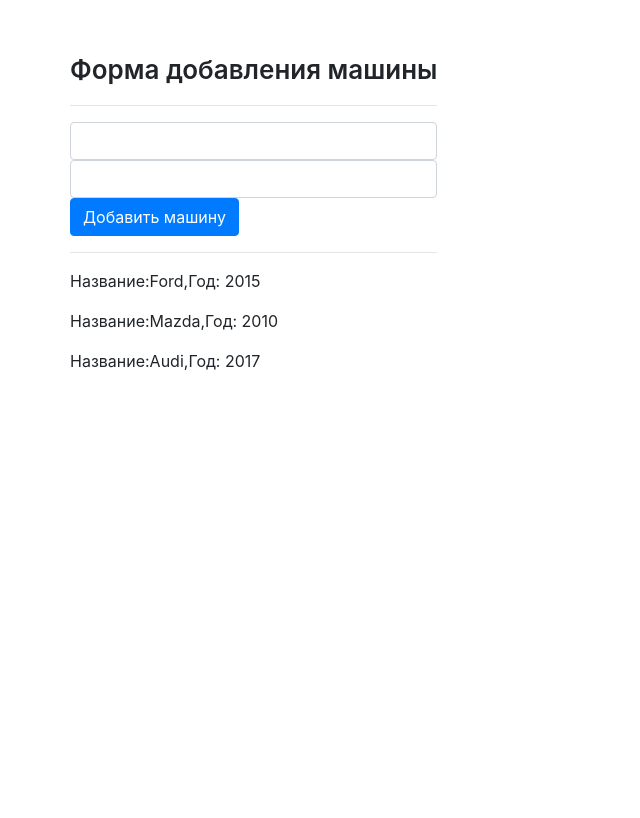
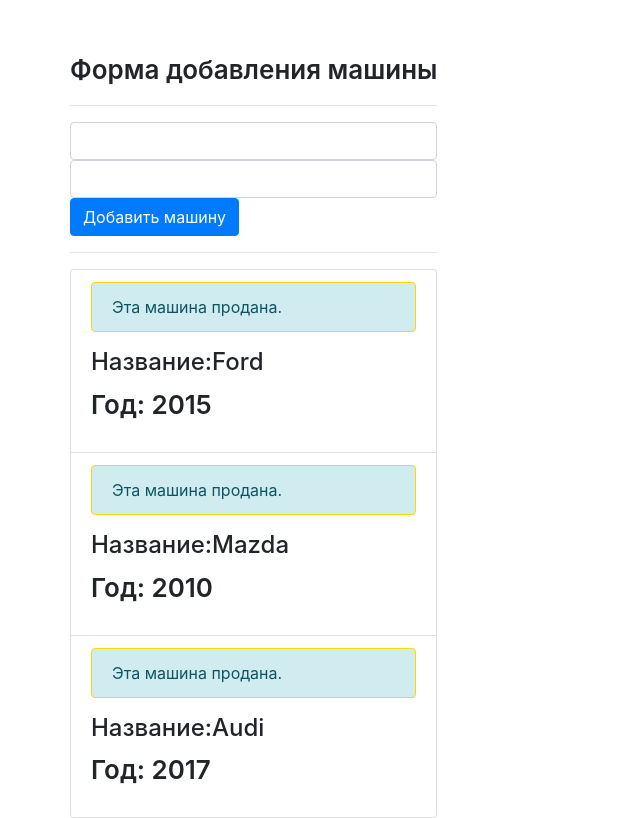
Before and after one commit to EvgenySamohvalov/Home_bookkeeping, an Angular app: page / in a window 1280 px wide. Shown: the whole page, without its empty margins (0-640 px from the left). Built offline with nearby package versions, Linux system fonts and the light colour scheme.

Commit message:
feat:learn ContentChild

```diff
--- a/src/app/car/car.component.html
+++ b/src/app/car/car.component.html
@@ -1 +1,2 @@
-<p>Название:{{ car.name }},Год: {{ car.year }}</p>
+<div class="alert alert-info">Эта машина продана.</div>
+<ng-content></ng-content>
--- a/src/app/car/car.component.ts
+++ b/src/app/car/car.component.ts
@@ -1,4 +1,4 @@
-import { Component, Input } from '@angular/core';
+import { Component, Input, ContentChild, ElementRef } from '@angular/core';
 
 @Component({
   selector: 'app-car',
@@ -7,6 +7,9 @@
 })
 export class CarComponent {
   @Input('carItem')car : {name: string, year: number};
+  @ContentChild('carHeading',{ static: false }) carHeading: ElementRef;
 
-  private carItem = false;
+  ngAfterViewInet() {
+    console.log(this.carHeading);
+  }
 }
--- a/src/app/cars/cars.component.html
+++ b/src/app/cars/cars.component.html
@@ -2,4 +2,10 @@
 <hr>
 <app-add-car (onAddCar)="updateCarList($event)"></app-add-car>
 <hr>
-<app-car *ngFor="let car of cars" [carItem]="car"></app-car>
+
+<div class="list-group">
+    <app-car class="list-group-item" *ngFor="let car of cars" [carItem]="car">
+        <h4 #carHeading class="list-group-item-heading">Название:{{ car.name }}</h4>
+        <p class="list-group-item-text">Год: {{ car.year }}</p>
+    </app-car>
+</div>
```
